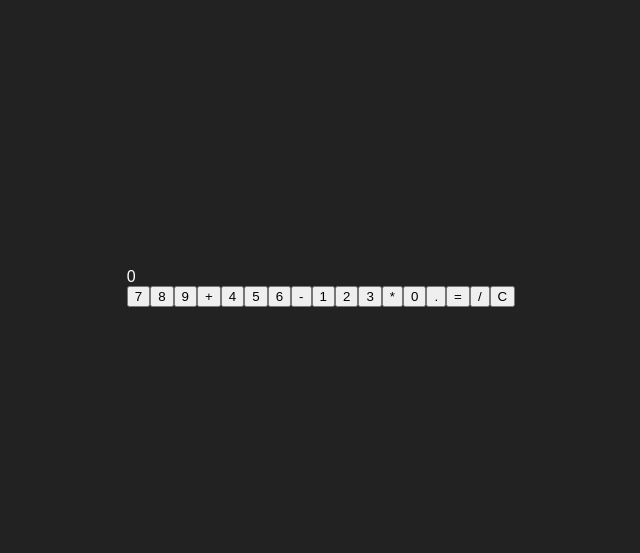
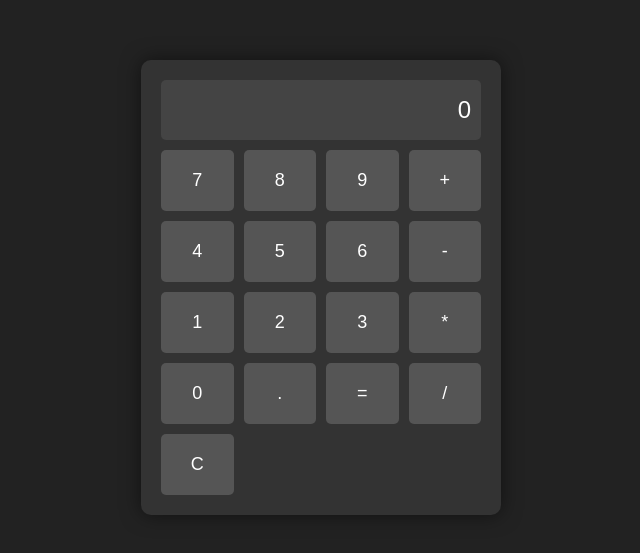
Before and after one commit to Josephorokpo/javascript-calculator, a React (Create React App) app: page / in a window 1280 px wide. Shown: the part 113-666 px from the top of the page, without its empty margins (319-959 px from the left). Built offline with nearby package versions, Linux system fonts and the light colour scheme.

Commit message:
Update App.css for better user experience

```diff
--- a/src/App.css
+++ b/src/App.css
@@ -1,38 +1,45 @@
-.App {
-  text-align: center;
+.calculator {
+  width: 320px;
+  margin: 50px auto;
+  padding: 20px;
+  border-radius: 10px;
+  background-color: #333;
+  box-shadow: 0px 0px 20px rgba(0, 0, 0, 0.5);
 }
 
-.App-logo {
-  height: 40vmin;
-  pointer-events: none;
+#display {
+  width: 100%;
+  height: 60px;
+  background-color: #444;
+  color: white;
+  font-size: 24px;
+  display: flex;
+  justify-content: flex-end;
+  align-items: center;
+  padding: 10px;
+  margin-bottom: 10px;
+  border-radius: 5px;
+  box-sizing: border-box;
 }
 
-@media (prefers-reduced-motion: no-preference) {
-  .App-logo {
-    animation: App-logo-spin infinite 20s linear;
-  }
+.buttons {
+  display: grid;
+  grid-template-columns: repeat(4, 1fr);
+  gap: 10px;
 }
 
-.App-header {
-  background-color: #282c34;
-  min-height: 100vh;
-  display: flex;
-  flex-direction: column;
-  align-items: center;
-  justify-content: center;
-  font-size: calc(10px + 2vmin);
+.button {
+  width: 100%;
+  padding: 20px;
+  background-color: #555;
   color: white;
+  font-size: 18px;
+  border: none;
+  border-radius: 5px;
+  cursor: pointer;
+  transition: background-color 0.2s;
 }
 
-.App-link {
-  color: #61dafb;
+.button:hover {
+  background-color: #666;
 }
-
-@keyframes App-logo-spin {
-  from {
-    transform: rotate(0deg);
-  }
-  to {
-    transform: rotate(360deg);
-  }
-}
```
